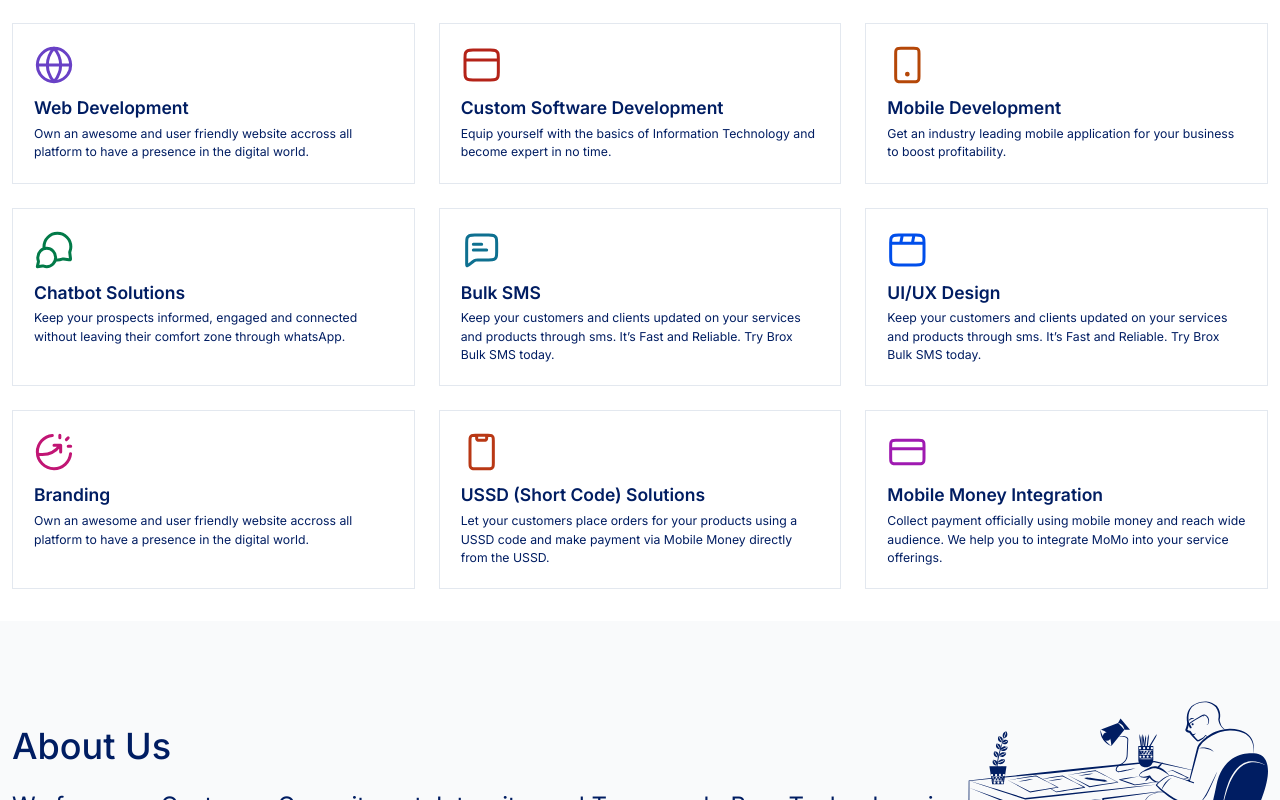
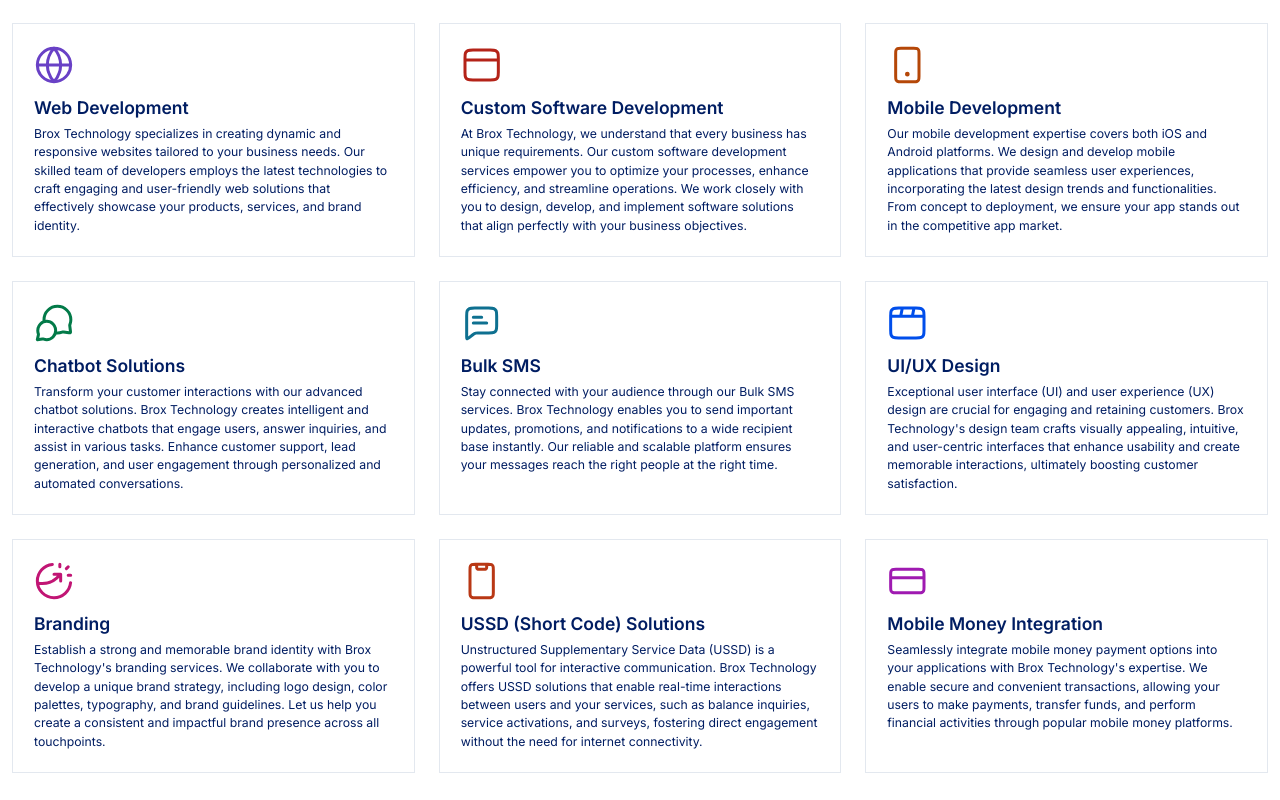
Before and after one commit to augustinekweku/broxghana, a Next.js app: page / in a window 1280 px wide. Shown: the part 1960-2760 px from the top of the page. Built offline with nearby package versions, Linux system fonts and the light colour scheme.

Commit message:
first update

```diff
--- a/app/page.tsx
+++ b/app/page.tsx
@@ -94,8 +94,12 @@ export default function Home() {
                   <div className="">
                     <h2>Web Development</h2>
                     <p>
-                      Own an awesome and user friendly website accross all
-                      platform to have a presence in the digital world.
+                      Brox Technology specializes in creating dynamic and
+                      responsive websites tailored to your business needs. Our
+                      skilled team of developers employs the latest technologies
+                      to craft engaging and user-friendly web solutions that
+                      effectively showcase your products, services, and brand
+                      identity.
                     </p>
                   </div>
                 </motion.div>
@@ -108,8 +112,13 @@ export default function Home() {
                   <div className="">
                     <h2>Custom Software Development</h2>
                     <p>
-                      Equip yourself with the basics of Information Technology
-                      and become expert in no time.
+                      At Brox Technology, we understand that every business has
+                      unique requirements. Our custom software development
+                      services empower you to optimize your processes, enhance
+                      efficiency, and streamline operations. We work closely
+                      with you to design, develop, and implement software
+                      solutions that align perfectly with your business
+                      objectives.
                     </p>
                   </div>
                 </motion.div>
@@ -122,8 +131,12 @@ export default function Home() {
                   <div className="">
                     <h2>Mobile Development</h2>
                     <p>
-                      Get an industry leading mobile application for your
-                      business to boost profitability.
+                      Our mobile development expertise covers both iOS and
+                      Android platforms. We design and develop mobile
+                      applications that provide seamless user experiences,
+                      incorporating the latest design trends and
+                      functionalities. From concept to deployment, we ensure
+                      your app stands out in the competitive app market.
                     </p>
                   </div>
                 </motion.div>
@@ -136,8 +149,12 @@ export default function Home() {
                   <div className="">
                     <h2>Chatbot Solutions</h2>
                     <p>
-                      Keep your prospects informed, engaged and connected
-                      without leaving their comfort zone through whatsApp.
+                      Transform your customer interactions with our advanced
+                      chatbot solutions. Brox Technology creates intelligent and
+                      interactive chatbots that engage users, answer inquiries,
+                      and assist in various tasks. Enhance customer support,
+                      lead generation, and user engagement through personalized
+                      and automated conversations.
                     </p>
                   </div>
                 </motion.div>
@@ -153,9 +170,11 @@ export default function Home() {
                   <div className="">
                     <h2>Bulk SMS</h2>
                     <p>
-                      Keep your customers and clients updated on your services
-                      and products through sms. It’s Fast and Reliable. Try Brox
-                      Bulk SMS today.
+                      Stay connected with your audience through our Bulk SMS
+                      services. Brox Technology enables you to send important
+                      updates, promotions, and notifications to a wide recipient
+                      base instantly. Our reliable and scalable platform ensures
+                      your messages reach the right people at the right time.
                     </p>
                   </div>
                 </motion.div>
@@ -168,9 +187,12 @@ export default function Home() {
                   <div className="">
                     <h2>UI/UX Design</h2>
                     <p>
-                      Keep your customers and clients updated on your services
-                      and products through sms. It’s Fast and Reliable. Try Brox
-                      Bulk SMS today.
+                      Exceptional user interface (UI) and user experience (UX)
+                      design are crucial for engaging and retaining customers.
+                      Brox Technology's design team crafts visually appealing,
+                      intuitive, and user-centric interfaces that enhance
+                      usability and create memorable interactions, ultimately
+                      boosting customer satisfaction.
                     </p>
                   </div>
                 </motion.div>
@@ -185,8 +207,12 @@ export default function Home() {
                   />
                   <h2>Branding</h2>
                   <p>
-                    Own an awesome and user friendly website accross all
-                    platform to have a presence in the digital world.
+                    Establish a strong and memorable brand identity with Brox
+                    Technology's branding services. We collaborate with you to
+                    develop a unique brand strategy, including logo design,
+                    color palettes, typography, and brand guidelines. Let us
+                    help you create a consistent and impactful brand presence
+                    across all touchpoints.
                   </p>
                 </motion.div>
 
@@ -198,9 +224,13 @@ export default function Home() {
                   <div className="">
                     <h2>USSD (Short Code) Solutions</h2>
                     <p>
-                      Let your customers place orders for your products using a
-                      USSD code and make payment via Mobile Money directly from
-                      the USSD.
+                      Unstructured Supplementary Service Data (USSD) is a
+                      powerful tool for interactive communication. Brox
+                      Technology offers USSD solutions that enable real-time
+                      interactions between users and your services, such as
+                      balance inquiries, service activations, and surveys,
+                      fostering direct engagement without the need for internet
+                      connectivity.
                     </p>
                   </div>
                 </motion.div>
@@ -213,9 +243,12 @@ export default function Home() {
                   <div className="">
                     <h2>Mobile Money Integration</h2>
                     <p>
-                      Collect payment officially using mobile money and reach
-                      wide audience. We help you to integrate MoMo into your
-                      service offerings.
+                      Seamlessly integrate mobile money payment options into
+                      your applications with Brox Technology's expertise. We
+                      enable secure and convenient transactions, allowing your
+                      users to make payments, transfer funds, and perform
+                      financial activities through popular mobile money
+                      platforms.
                     </p>
                   </div>
                 </motion.div>
```
